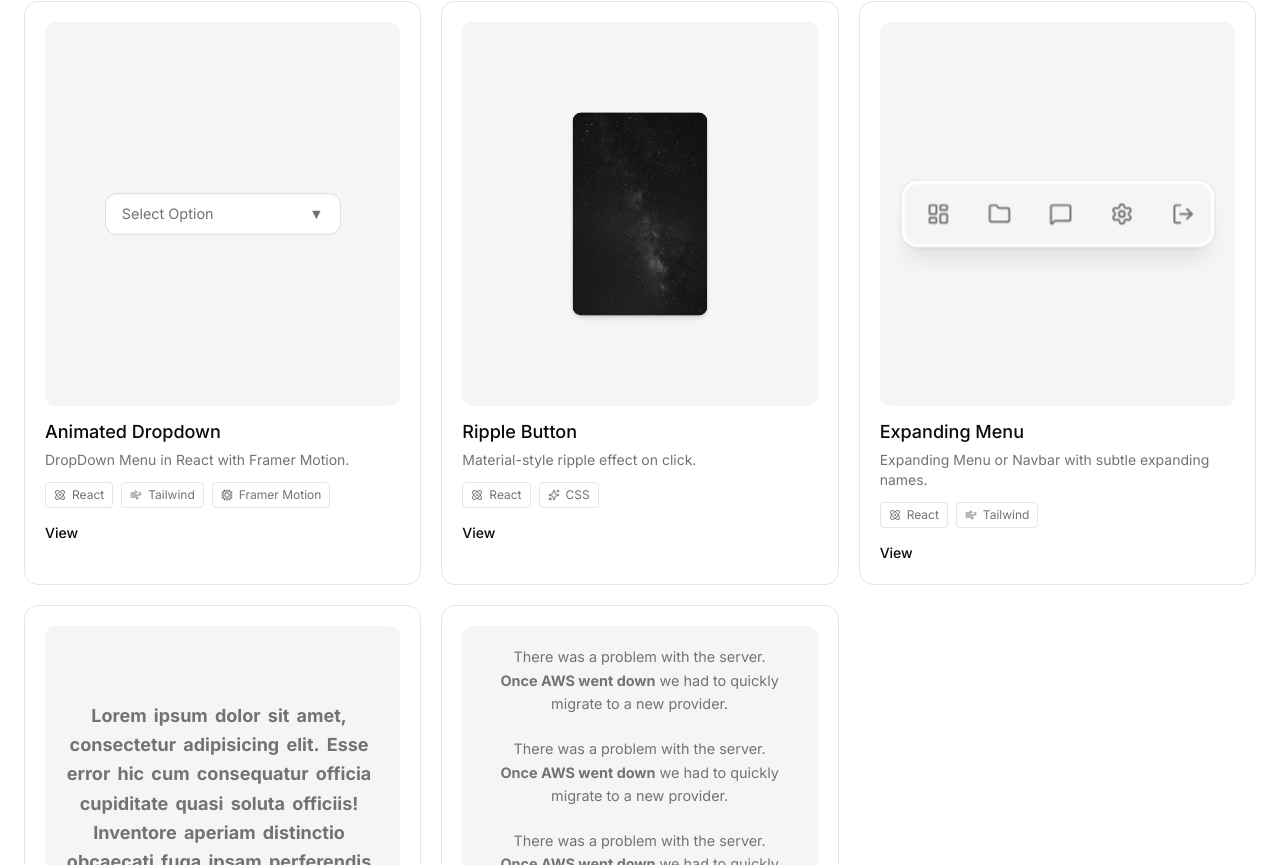
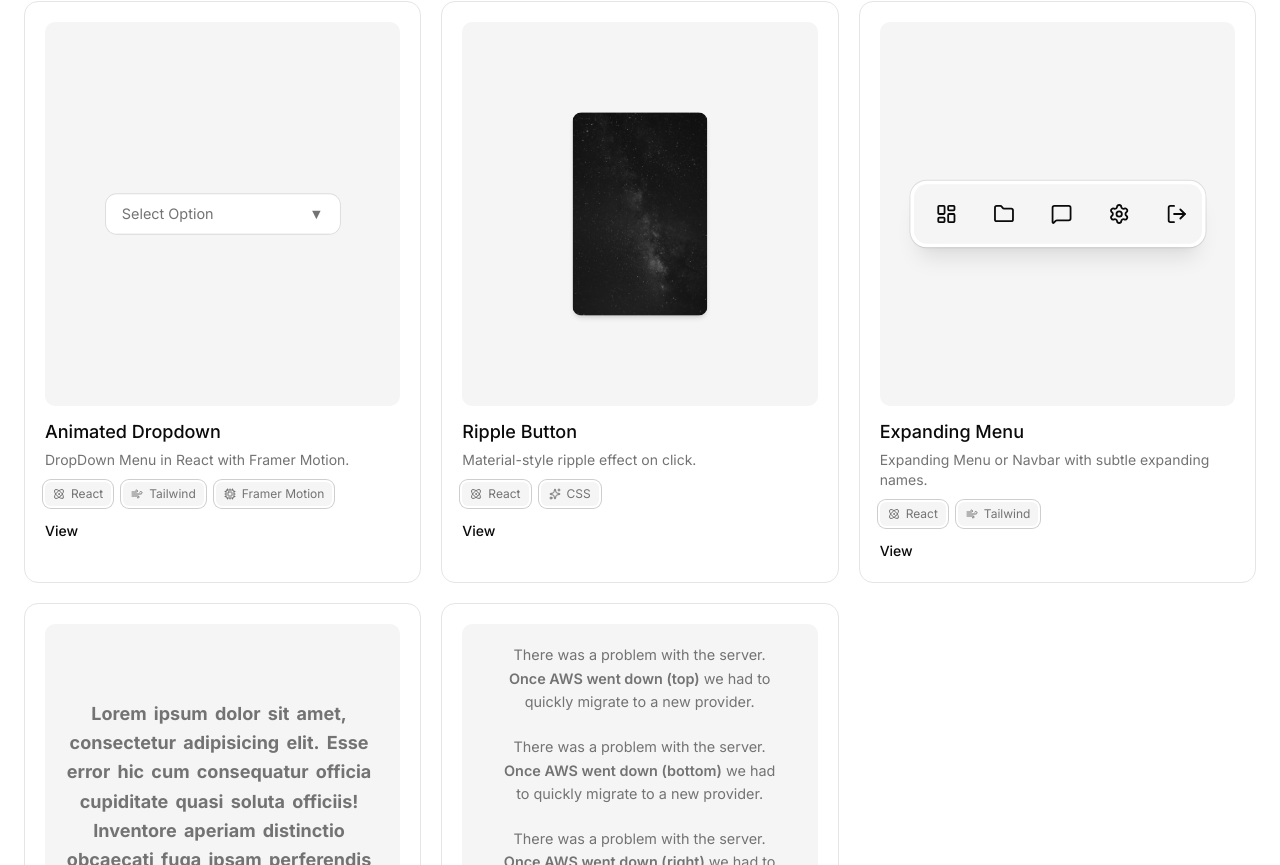
Before and after one commit to kedarrm/My_Portfolio, a Next.js app: page /MyWork in a window 1280 px wide. Shown: the part 295-1160 px from the top of the page. Built offline with nearby package versions, Linux system fonts and the light colour scheme.

Commit message:
components responsiveness fixed

```diff
--- a/app/MyWork/_components/Tooltips.jsx
+++ b/app/MyWork/_components/Tooltips.jsx
@@ -98,22 +98,23 @@ export const Tooltip = ({
 
 const TooltipShowcase = () => {
   return (
-    <div className="flex items-center justify-center">
-
-
-        <div className="flex flex-col gap-6 items-center text-center">
+    <div className="flex items-center justify-center px-2 sm:px-6">
+      <div className="flex flex-col gap-4 sm:gap-6 items-center text-center sm:items-center sm:text-center w-full max-w-2xl">
         {['top', 'bottom', 'right', 'left'].map((pos) => (
           <p
             key={pos}
-              className="max-w-lg text-muted-foreground leading-relaxed"
+            className="text-md sm:text-base text-muted-foreground leading-relaxed"
           >
             There was a problem with the server.{' '}
             <Tooltip
               placement={pos}
               content="Once AWS went down. AWS is generally reliable, but outages can still happen."
             >
-                <button className="font-bold cursor-pointer">
-                  Once AWS went down
+              <button className=" font-semibold underline-offset-4
+                  cursor-pointer
+                  focus-visible:outline-none focus-visible:ring-2
+                  focus-visible:ring-accent rounded-sm">
+                Once AWS went down ({pos})
               </button>
             </Tooltip>{' '}
             we had to quickly migrate to a new provider.
--- a/app/MyWork/page.jsx
+++ b/app/MyWork/page.jsx
@@ -203,7 +203,7 @@ export default function ComponentsPage() {
                   </p>
 
                   {/* Tech */}
-                  <div className="flex flex-wrap gap-2 mb-3">
+                  <div className="flex flex-wrap gap-3 mb-3">
                     {component.tech.map((tech) => {
                       const TechIcon = techIcons[tech];
 
@@ -211,8 +211,8 @@ export default function ComponentsPage() {
                         <span
                           key={tech}
                           className="flex items-center gap-1.5
-                            text-[10px] sm:text-xs
-                            rounded border px-2 py-1 text-muted-foreground"
+                            text-[10px] sm:text-xs bg-accent hover:bg-accent/40
+                            rounded-sm px-2 py-1 text-muted-foreground ring-1 ring-offset-2 ring-foreground/20 ring-offset-background"
                         >
                           {TechIcon && <TechIcon className="h-3 w-3" />}
                           {tech}
--- a/app/demos/[slug]/_components/ExpandingMenu.jsx
+++ b/app/demos/[slug]/_components/ExpandingMenu.jsx
@@ -1,3 +1,6 @@
+"use client";
+
+import { useState } from "react";
 import {
   LayoutDashboard,
   Folder,
@@ -15,68 +18,51 @@ const menuItems = [
 ];
 
 export default function Menu() {
+  const [active, setActive] = useState(null);
+
   return (
     <nav
-      aria-label="Main Menu"
       className="
-        flex gap-4 p-2 rounded-xl
-        bg-neutral-100 backdrop-blur-xl
-        shadow-xl
-        ring-1 ring-offset-4 ring-foreground/10 ring-offset-background
-        dark:bg-background/50
+        flex gap-1 sm:gap-4 p-2 rounded-xl
+        bg-neutral-100 dark:bg-background/50
+        shadow-xl ring-1 ring-offset-4 ring-foreground/10 ring-offset-background overflow-hidden m-2
       "
     >
-      {menuItems.map(({ label, icon: Icon }) => (
-        <a
+      {menuItems.map(({ label, icon: Icon }, index) => {
+        const isActive = active === index;
+
+        return (
+          <button
             key={label}
-          href="#"
-          className="
+            onClick={() => setActive(isActive ? null : index)}
+            className={`
               group flex items-center
-            h-12.5 w-13 overflow-hidden rounded-xl
-            font-medium
-            text-muted-foreground
-            transition-all duration-300 ease-in-out
+              h-12.5 overflow-hidden rounded-xl
+              transition-[width,background,transform] duration-300 ease-[cubic-bezier(.34,1.56,.64,1)] cursor-pointer
 
-            hover:w-36
-            hover:bg-accent
-            hover:text-accent-foreground
-            hover:shadow-xl
-
-            focus-visible:w-37.5
-            focus-visible:bg-accent
-            focus-visible:text-accent-foreground
-            outline-none
-          "
+              ${
+                  isActive
+                    ? "w-32 bg-accent text-accent-foreground shadow-lg"
+                    : "w-12"
+                }
+              `}
           >
             {/* Icon */}
-          <Icon
-            size={26}
-            className="
-              ml-4 shrink-0
-              transition-transform duration-300
-              group-hover:scale-110
-              group-hover:text-accent-foreground
-            "
-          />
+            <Icon className="sm:ml-4 ml-2 shrink-0 " />
 
             {/* Label */}
             <span
-            className="
-              ml-3 whitespace-nowrap text-sm
-              opacity-0 translate-x-2
+              className={`
+               ml-1 text-xs sm:ml-3 sm:text-sm whitespace-nowrap
                 transition-all duration-300
-
-              group-hover:opacity-100
-              group-hover:translate-x-0
-
-              group-focus-visible:opacity-100
-              group-focus-visible:translate-x-0
-            "
+                ${isActive ? "opacity-100 translate-x-0" : "opacity-0 translate-x-2"}
+              `}
             >
               {label}
             </span>
-        </a>
-      ))}
+          </button>
+        );
+      })}
     </nav>
   );
 }
```
Lines whose indentation alone changed are shown as unchanged.
